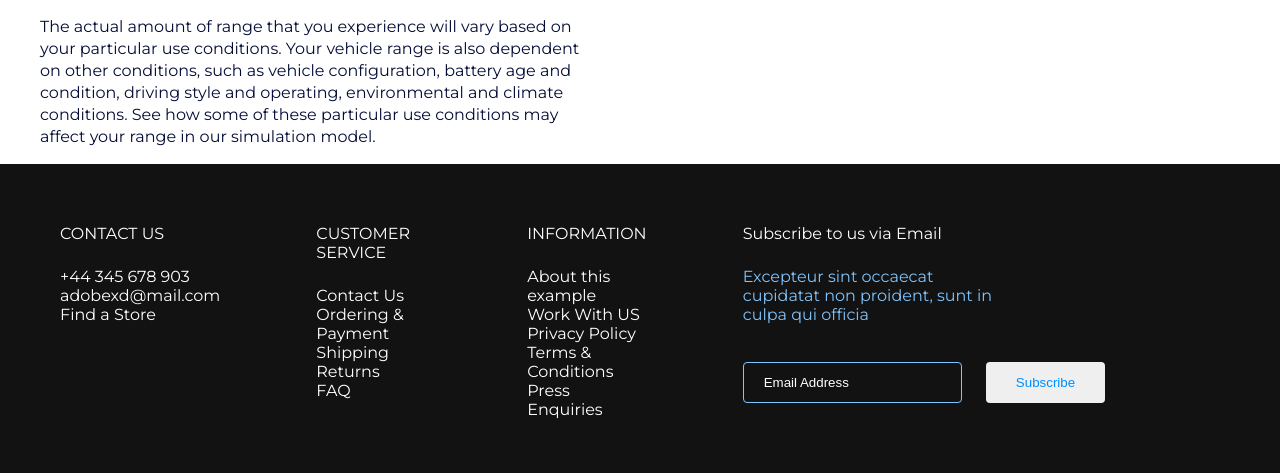
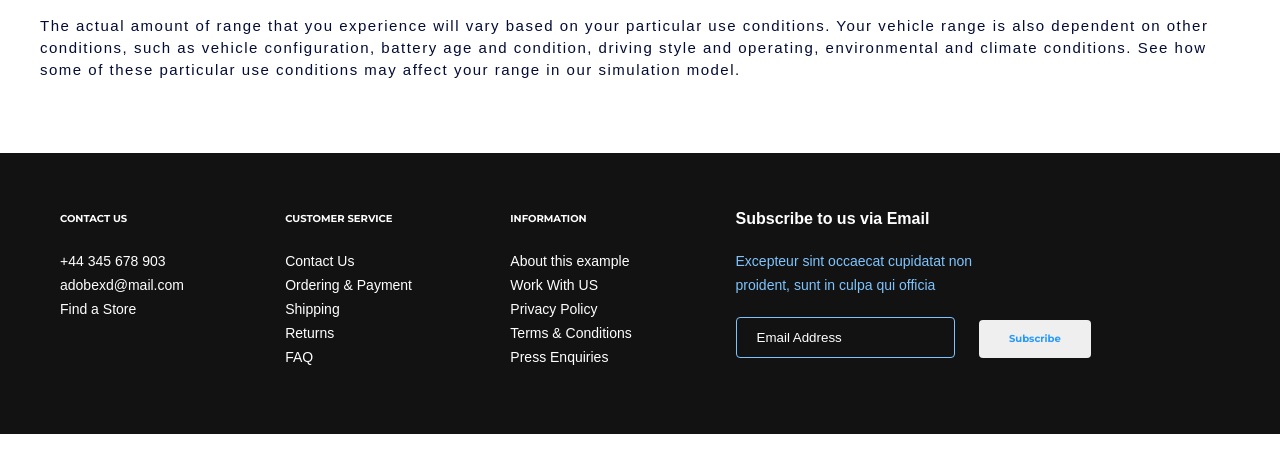
Before and after one commit to SteveZeeuwe/sendcloud-assignment-steve, a website: page index.html in a window 1280 px wide. Shown: the part 1767-2240 px from the top of the page. After the commit the page ends 2201 px from the top, so only its background shows below. Drawn offline with Linux system fonts and the light colour scheme; files whose address does not match are found by name.

Commit message:
Updated footer styling, updated process step 7.

```diff
--- a/assets/scss/abstracts/_variables.scss
+++ b/assets/scss/abstracts/_variables.scss
@@ -1,6 +1,7 @@
 :root {
     --main-accent-color: #008DFF;
     --main-accent-color-light: #7FC4FD;
+    --main-accent-color-footer: #2699FB;
     --black: #121212;
     --text: #040C36;
     --white: #ffffff;
--- a/assets/scss/base/_reset.scss
+++ b/assets/scss/base/_reset.scss
@@ -4,6 +4,12 @@
 
 html {
     font-size: 62.5%; /* Makes 1rem = 10px, if default font-size was 16px. */
+    scroll-behavior: smooth;
+}
+
+img {
+  max-width: 100%;
+  height: auto;
 }
 
 body {
--- a/assets/scss/components/_range-calculator.scss
+++ b/assets/scss/components/_range-calculator.scss
@@ -1,6 +1,4 @@
 #range-calculator {
-
-}
 
     h2 {
         margin-top: 0;
@@ -116,3 +114,13 @@ input {
     .custom-radio-button-input:checked + .custom-radio-button-label {
         border-color: var(--main-accent-color, #008DFF)
     }
+
+    .footnote {
+        margin-bottom: 72px;
+        max-width: 100%;
+        font-size: 1.5rem;
+        line-height: 2.2rem;
+        letter-spacing: 1.5px;
+        font-family: Arial, Helvetica, sans-serif;
+    }
+}
--- a/assets/scss/layout/_footer.scss
+++ b/assets/scss/layout/_footer.scss
@@ -1,6 +1,6 @@
 footer {
     background: var(--black);
-    color: white;
+    color: var(--white);
 }
 
 #footer-wrapper {
@@ -10,56 +10,82 @@ footer {
     justify-content: space-between;
     gap: 16px 96px;
     flex-wrap: wrap;
+    font-family: arial;
+
+    ul {
+        flex: 1;
+        margin: 0;
+
+        li {
+            font-size: 1.4rem;
+            line-height: 2.4rem;
+
+            &:first-of-type {
+                margin-bottom: 24px;
+                font-size: 1rem;
+                line-height: 1.2rem;
+                font-weight: bold;
+                text-transform: uppercase;
+                font-family: "Montserrat", sans-serif;
+            }
+        }
     }
 
-#footer-wrapper ul {
-    flex: 1;
-    margin: 0;
+    li.hightlight {
+        color: var(--main-accent-color-light);
     }
 
-#footer-wrapper ul li:first-of-type {
-    text-transform: uppercase;
-    margin-bottom: 24px;
-}
-
-#footer-wrapper .subscription-cta {
+    .subscription-cta {
         flex-grow: 1;
         display: flex;
         flex-direction: column;
+
+        ul {
+            max-width: 260px;
+            margin-bottom: 20px;
+
+            li:first-of-type {
+                font-size: 1.4rem;
+                font-size: 1.6rem;
+                text-transform: none;
+                font-weight: bold;
+                font-family: arial;
+            }
         }
 
-#footer-wrapper .subscription-cta ul {
-    max-width: 260px;
-    margin-bottom: 20px;
-}
+        .subscribe {
+            display: flex;
 
-#footer-wrapper .subscription-cta ul li:first-of-type {
-    text-transform: none;
-}
-
-#footer-wrapper .subscription-cta .subscribe {
-    display: flex;
-}
-
-#footer-wrapper .subscription-cta .subscribe input {
+            input {
                 padding: 12px 20px;
                 margin-right: 20px;
+                background: var(--black);
                 color: white;
                 border: 1px solid var(--main-accent-color-light);
                 border-radius: 4px;
+
+                &::placeholder {
+                    color: white;
+                }
             }
 
-#footer-wrapper .subscription-cta .subscribe input::placeholder {
-    color: white;
-}
-
-#footer-wrapper .subscription-cta .subscribe button {
-    padding: 13px 30px;
-    color: var(--main-accent-color);
+            button {
+                font-size: 1rem;
+                line-height: 1.2rem;
                 border-radius: 4px;
                 border: none;
+                padding: 13px 30px;
+                color: var(--main-accent-color-footer);
+                font-weight: bold;
+                font-family: "Montserrat", sans-serif;
+                transition: 0.2s;
+
+                &:hover {
+                    color: var(--white);
+                    background: var(--main-accent-color-footer);
+                    cursor: pointer;
                 }
-
-#footer-wrapper li.hightlight {
-    color: var(--main-accent-color-light);
             }
+        }
+    }
+}
```
Also changed, not shown: PROCESS.md (+12 -3 lines), assets/css/main.css, 1 other file. Lines whose indentation alone changed are shown as unchanged.
